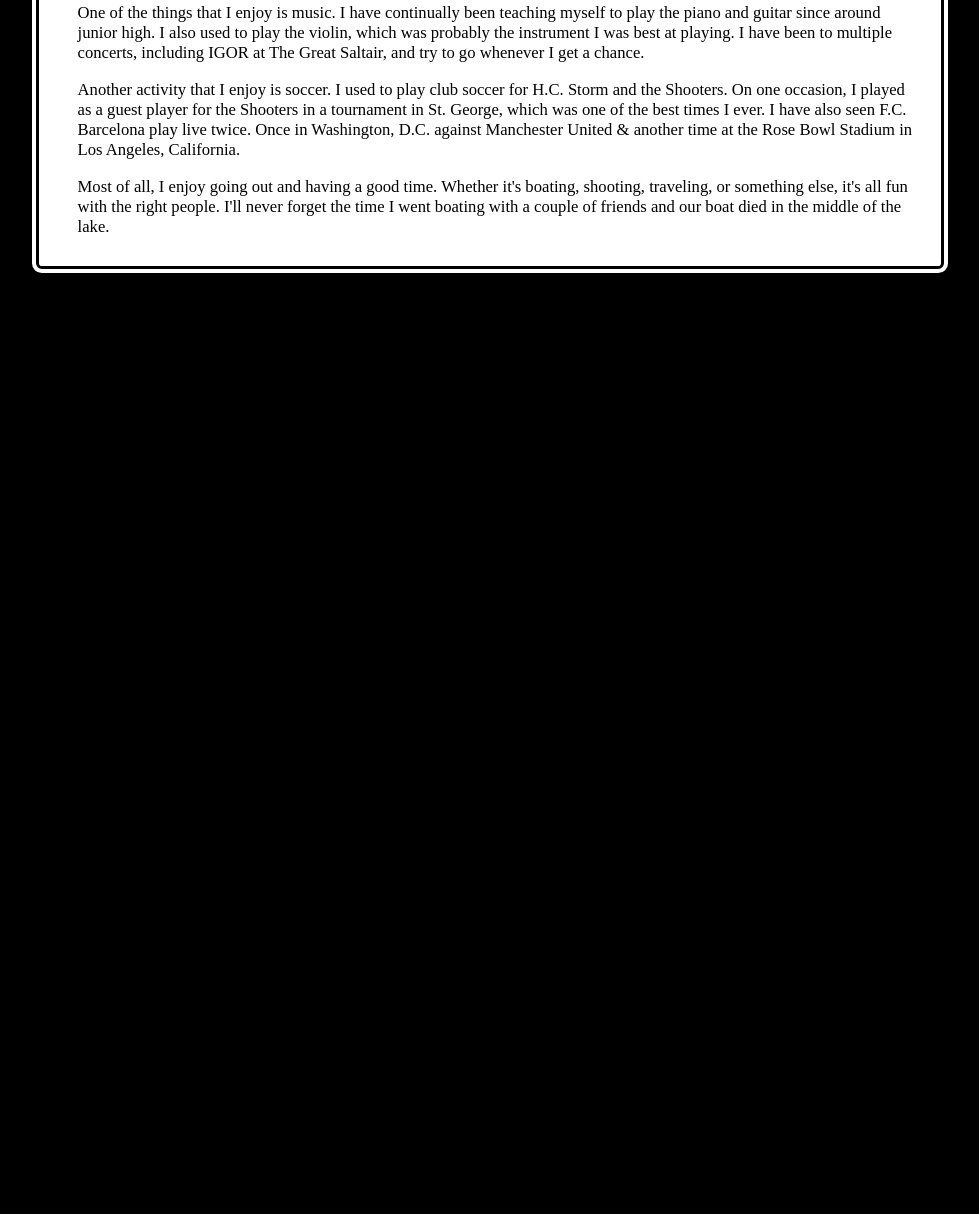
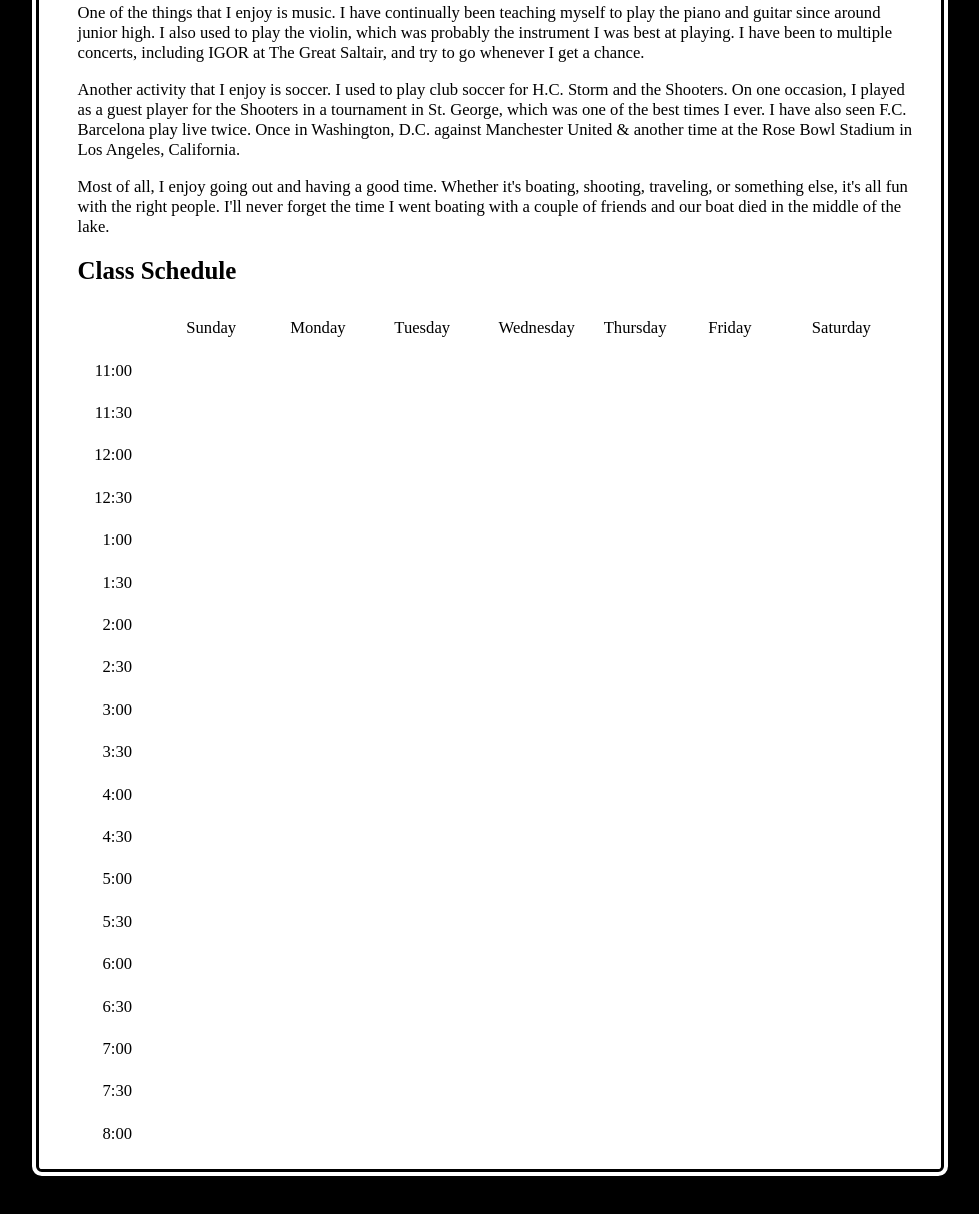
Before and after one commit to jbeBan/jbeBan.github.io, a plain HTML site: page index.html in a window 1280 px wide. Shown: the part 1312-2526 px from the top of the page, without its empty margins (150-1129 px from the left). Before the commit the page ends 1637 px from the top, so only its background shows below. Drawn offline with Linux system fonts and the light colour scheme; a web font is replaced by a local one.

Commit message:
Table Setup Complete

```diff
--- a/index.html
+++ b/index.html
@@ -45,6 +45,69 @@
         <p>One of the things that I enjoy is music. I have continually been teaching myself to play the piano and guitar since around junior high. I also used to play the violin, which was probably the instrument I was best at playing. I have been to multiple concerts, including IGOR at The Great Saltair, and try to go whenever I get a chance.</p>
         <p>Another activity that I enjoy is soccer. I used to play club soccer for H.C. Storm and the Shooters. On one occasion, I played as a guest player for the Shooters in a tournament in St. George, which was one of the best times I ever. I have also seen F.C. Barcelona play live twice. Once in Washington, D.C. against Manchester United & another time at the Rose Bowl Stadium in Los Angeles, California.</p>
         <p>Most of all, I enjoy going out and having a good time. Whether it's boating, shooting, traveling, or something else, it's all fun with the right people. I'll never forget the time I went boating with a couple of friends and our boat died in the middle of the lake.</p>
+        <h2>Class Schedule</h2>
+        <table>
+            <tr>
+                <td></td><td>Sunday</td><td>Monday</td><td>Tuesday</td><td>Wednesday</td><td>Thursday</td><td>Friday</td><td>Saturday</td>
+            </tr>
+            <tr>
+                <td class="hourColumn">11:00</td><td></td><td></td><td></td><td></td><td></td><td></td><td></td>
+            </tr>
+            <tr>
+                <td class="hourColumn">11:30</td><td></td><td></td><td></td><td></td><td></td><td></td><td></td>
+            </tr>
+            <tr>
+                <td class="hourColumn">12:00</td><td></td><td></td><td></td><td></td><td></td><td></td><td></td>
+            </tr>
+            <tr>
+                <td class="hourColumn">12:30</td><td></td><td></td><td></td><td></td><td></td><td></td><td></td>
+            </tr>
+            <tr>
+                <td class="hourColumn">1:00</td><td></td><td></td><td></td><td></td><td></td><td></td><td></td>
+            </tr>
+            <tr>
+                <td class="hourColumn">1:30</td><td></td><td></td><td></td><td></td><td></td><td></td><td></td>
+            </tr>
+            <tr>
+                <td class="hourColumn">2:00</td><td></td><td></td><td></td><td></td><td></td><td></td><td></td>
+            </tr>
+            <tr>
+                <td class="hourColumn">2:30</td><td></td><td></td><td></td><td></td><td></td><td></td><td></td>
+            </tr>
+            <tr>
+                <td class="hourColumn">3:00</td><td></td><td></td><td></td><td></td><td></td><td></td><td></td>
+            </tr>
+            <tr>
+                <td class="hourColumn">3:30</td><td></td><td></td><td></td><td></td><td></td><td></td><td></td>
+            </tr>
+            <tr>
+                <td class="hourColumn">4:00</td><td></td><td></td><td></td><td></td><td></td><td></td><td></td>
+            </tr>
+            <tr>
+                <td class="hourColumn">4:30</td><td></td><td></td><td></td><td></td><td></td><td></td><td></td>
+            </tr>
+            <tr>
+                <td class="hourColumn">5:00</td><td></td><td></td><td></td><td></td><td></td><td></td><td></td>
+            </tr>
+            <tr>
+                <td class="hourColumn">5:30</td><td></td><td></td><td></td><td></td><td></td><td></td><td></td>
+            </tr>
+            <tr>
+                <td class="hourColumn">6:00</td><td></td><td></td><td></td><td></td><td></td><td></td><td></td>
+            </tr>
+            <tr>
+                <td class="hourColumn">6:30</td><td></td><td></td><td></td><td></td><td></td><td></td><td></td>
+            </tr>
+            <tr>
+                <td class="hourColumn">7:00</td><td></td><td></td><td></td><td></td><td></td><td></td><td></td>
+            </tr>
+            <tr>
+                <td class="hourColumn">7:30</td><td></td><td></td><td></td><td></td><td></td><td></td><td></td>
+            </tr>
+            <tr>
+                <td class="hourColumn">8:00</td><td></td><td></td><td></td><td></td><td></td><td></td><td></td>
+            </tr>
+        </table>
     </div>
     <div class="footer">
         <p class="footer-text">Copyright &copy; 2020 &mdash; Jacob Banuelos</p>
--- a/styles/style.css
+++ b/styles/style.css
@@ -19,6 +19,20 @@ h1 {
 
 img {
     width: 23vw;
+}
+
+table {
+    table-layout: fixed;
+}
+
+tr {
+    border: 2px solid black;
+}
+
+td {
+    width: 8vw;
+    height: 3vw;
+    word-wrap: break-word;
 }
 
 .hero-image {
@@ -83,3 +97,9 @@ img {
 .italics {
     font-style: italic;
 }
+
+.hourColumn {
+    text-align: right;
+    padding-right: 4vw;
+    width: 4vw;
+}
```
